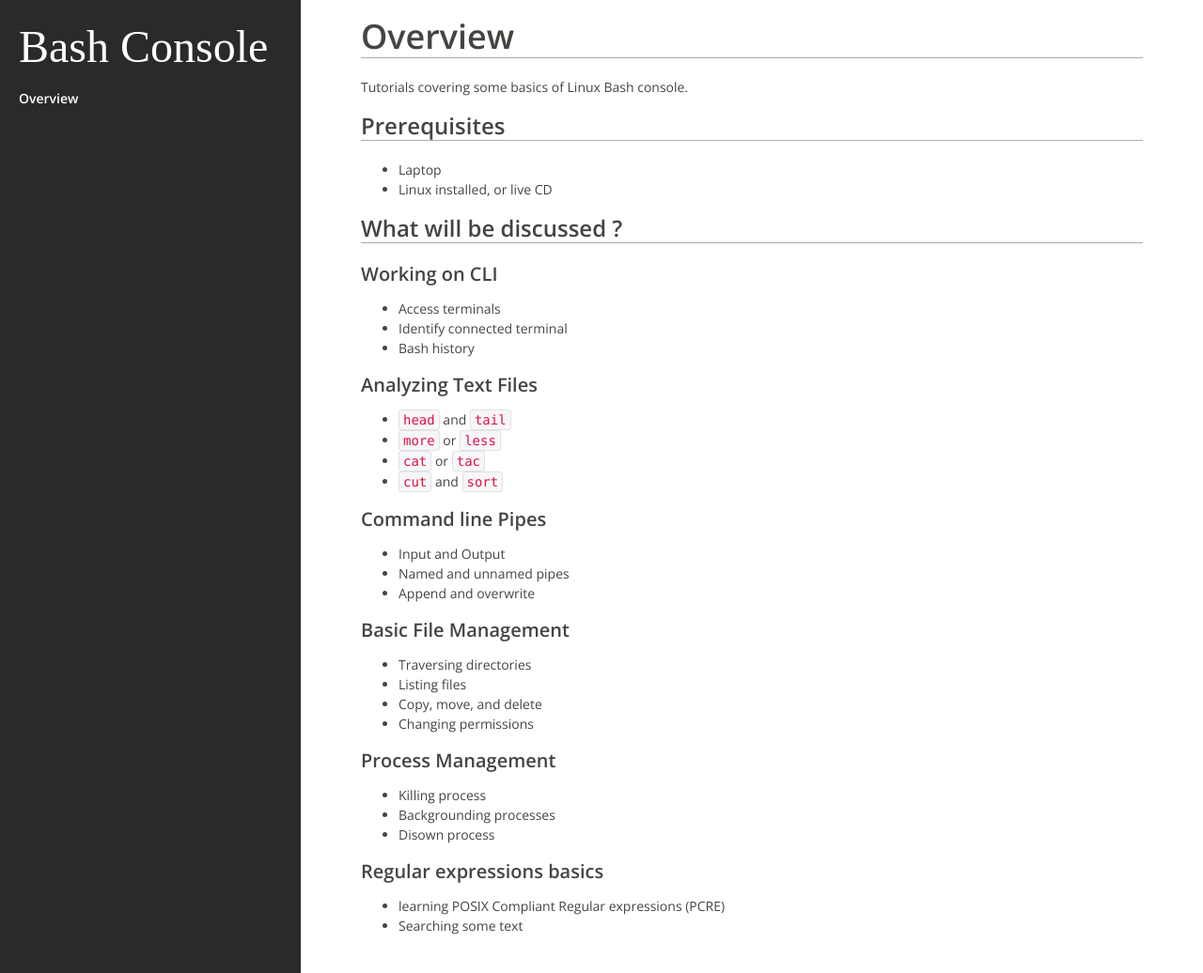
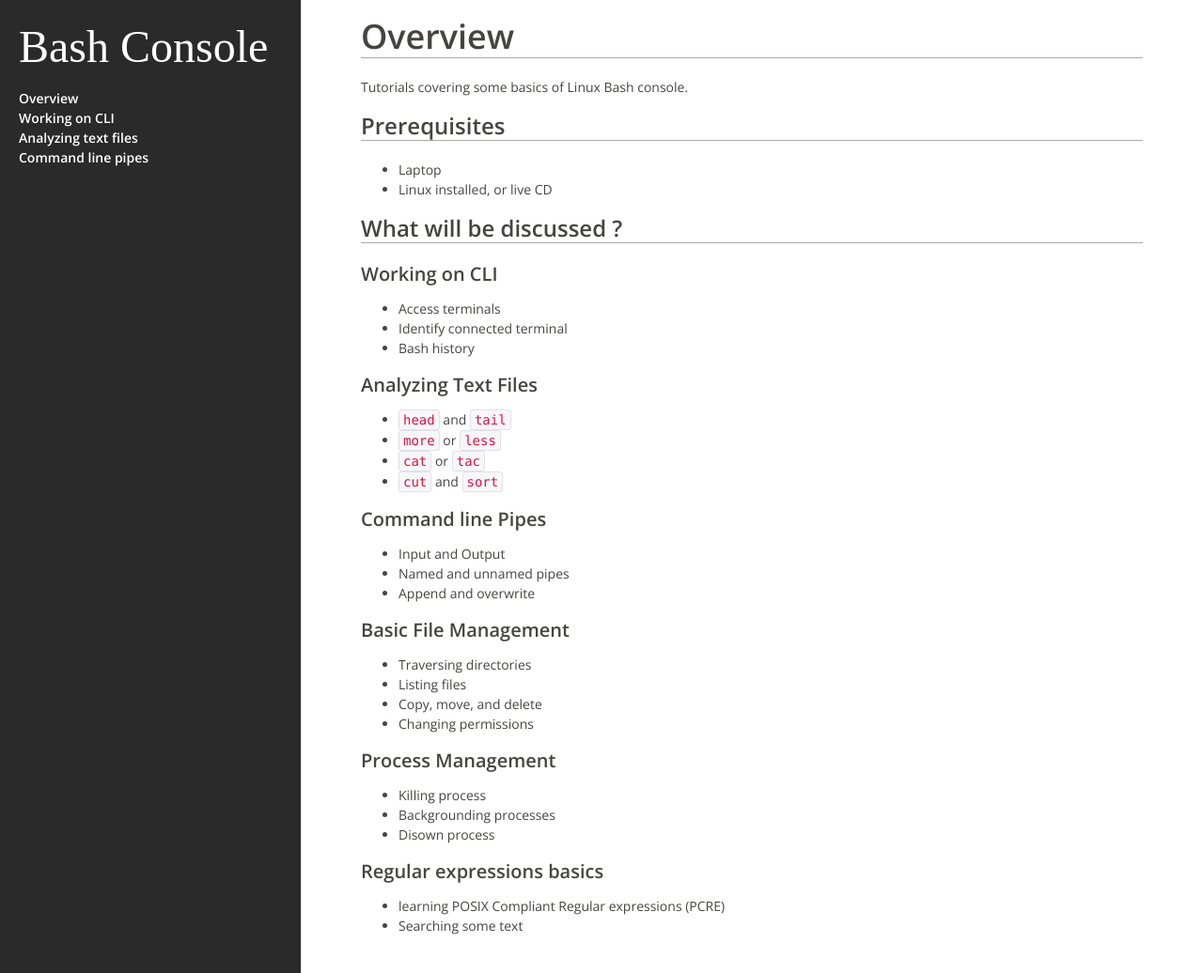
Before and after one commit to Sefrwahed/bash, a Jekyll site: the page built from index.md, in a window 1280 px wide and 1036 px high. Shown: the whole window at 94% size. Built offline with Jekyll 4.4.1, drawn with Linux system fonts in a browser that asks for light colours; some web fonts are replaced.

Commit message:
Config ++

```diff
--- a/_config.yml
+++ b/_config.yml
@@ -6,5 +6,8 @@ kramdown:
   input: GFM
 
 nav: [
-  ['Overview',                    'index'          ],
+  ['Overview',                    'index'             ],
+  ['Working on CLI',              'working-on-cli'    ],
+  ['Analyzing text files',        'analyze-text-files'],
+  ['Command line pipes',          'command-line-pipes'],
 ]
```
